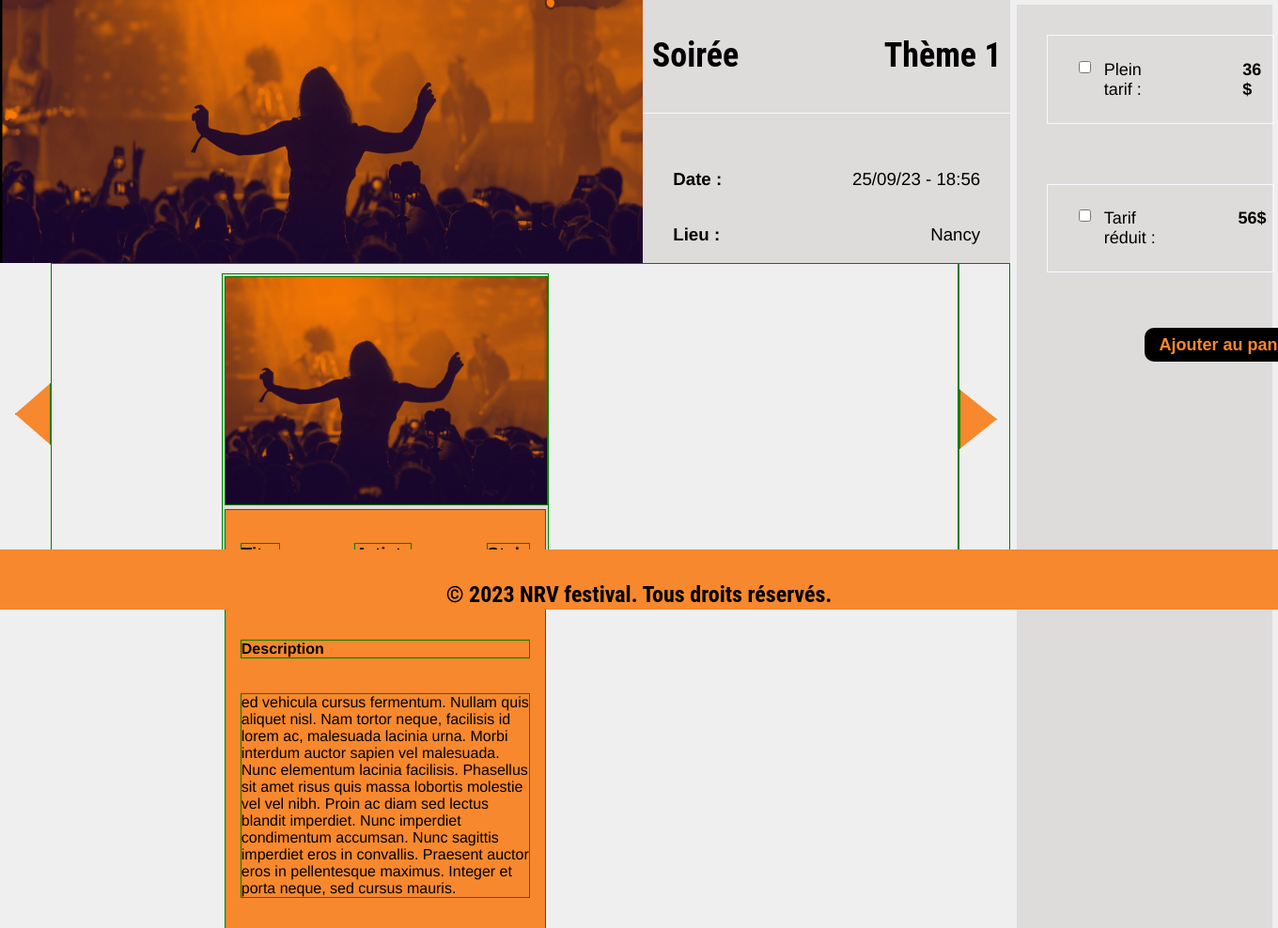
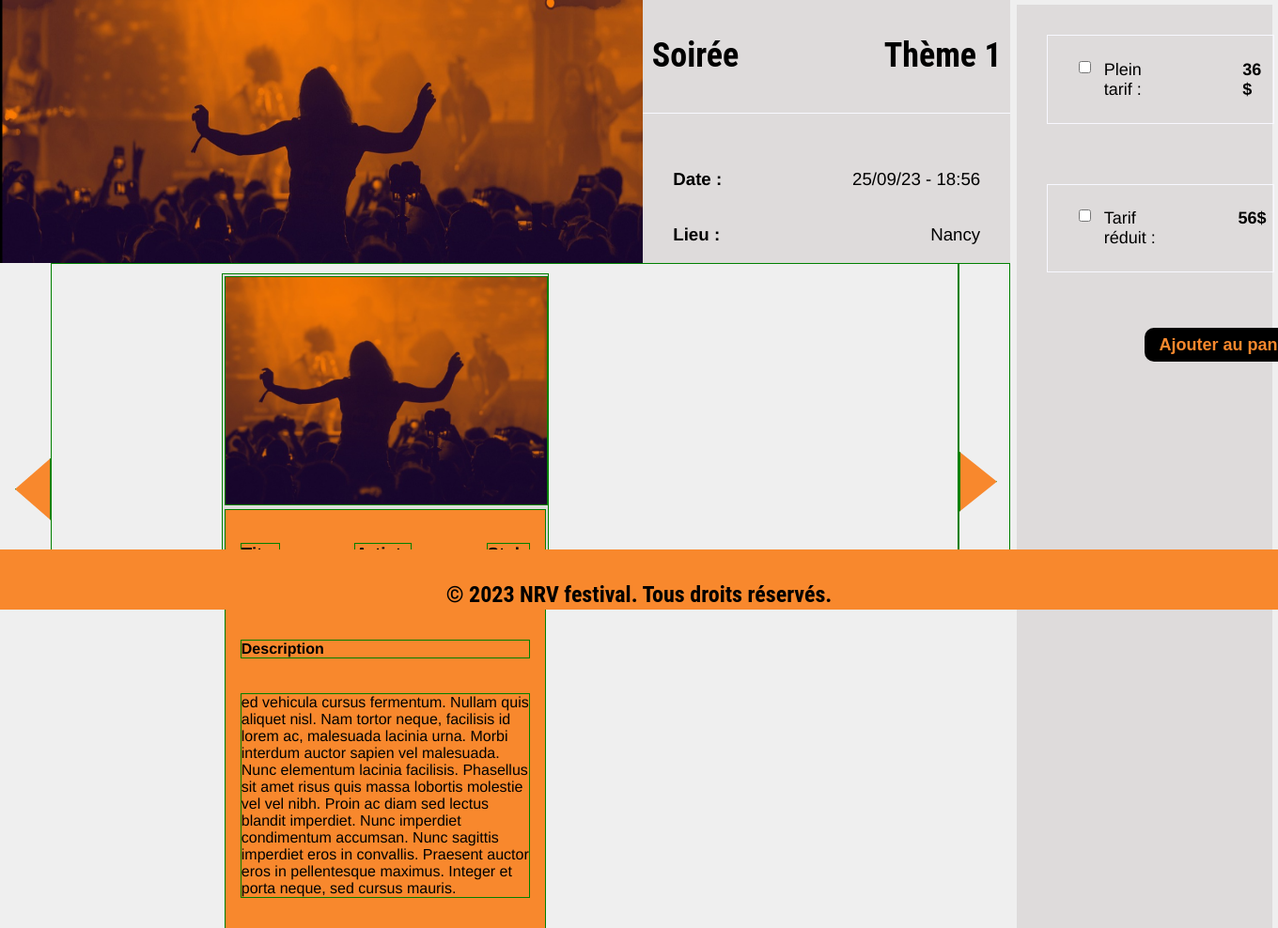
Before and after one commit to JulesSteelandt/NRV.net, a PHP site: page /public/html/page_soirees.html in a window 1360 px wide; the page is wider, and only the part inside the window is pictured. Shown: the part 151-1139 px from the top of that part at 94% size. Run offline with PHP 8.4, Linux system fonts and the light colour scheme; style sheets or scripts are compiled from the project's sources.

Commit message:
maj soirees

```diff
--- a/web/public/scss/soirees.scss
+++ b/web/public/scss/soirees.scss
@@ -139,7 +139,7 @@ section {
   height: 64px;
   background-color: $color-theme-orange;
   clip-path: polygon(100% 100%, 100% 0, 0 50%);
-  margin-top: 8em;
+  margin-top: 13em;
   margin-left: 1em;
 }
 #buttonSuiv {
@@ -148,7 +148,7 @@ section {
   height: 64px;
   background-color: $color-theme-orange;
   clip-path: polygon(0 0, 0 100%, 100% 50%);
-  margin-top: 10em;
+  margin-top: 15em;
   margin-right: 1em;
 }
 
```
